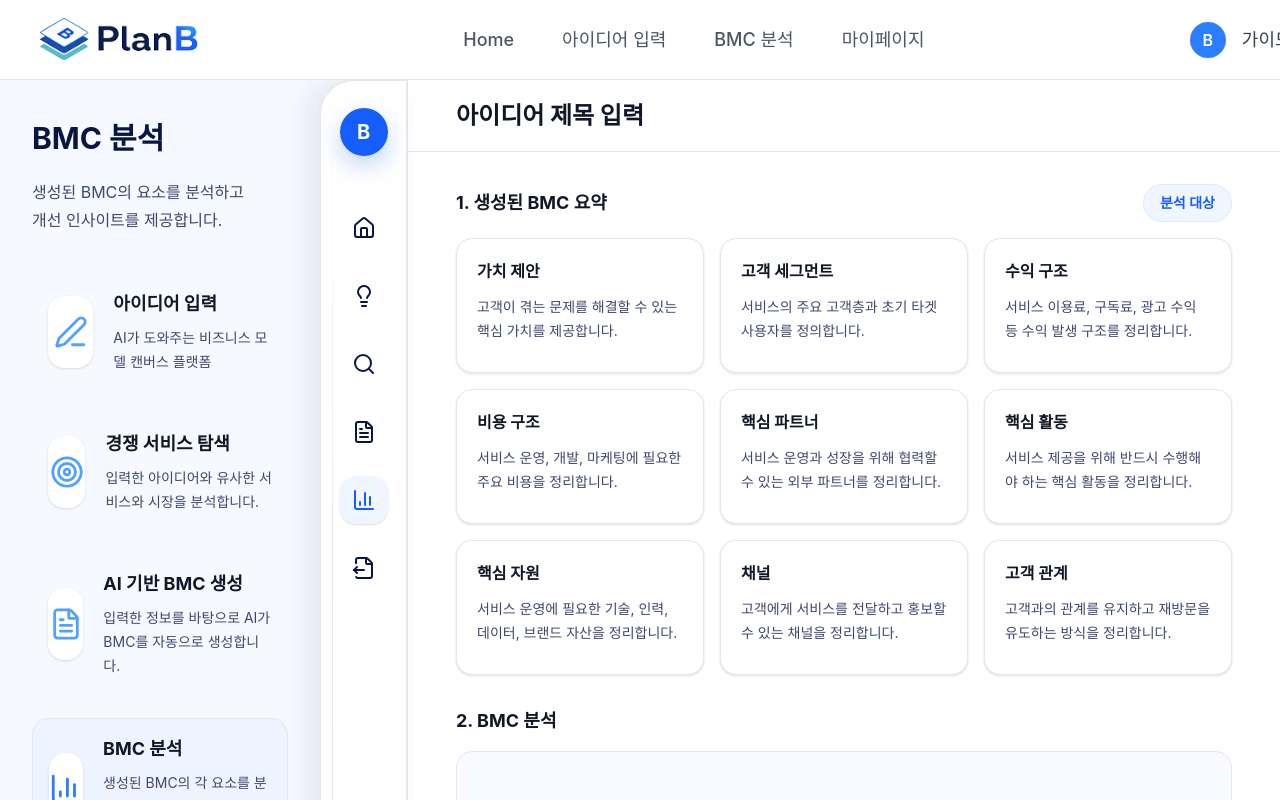
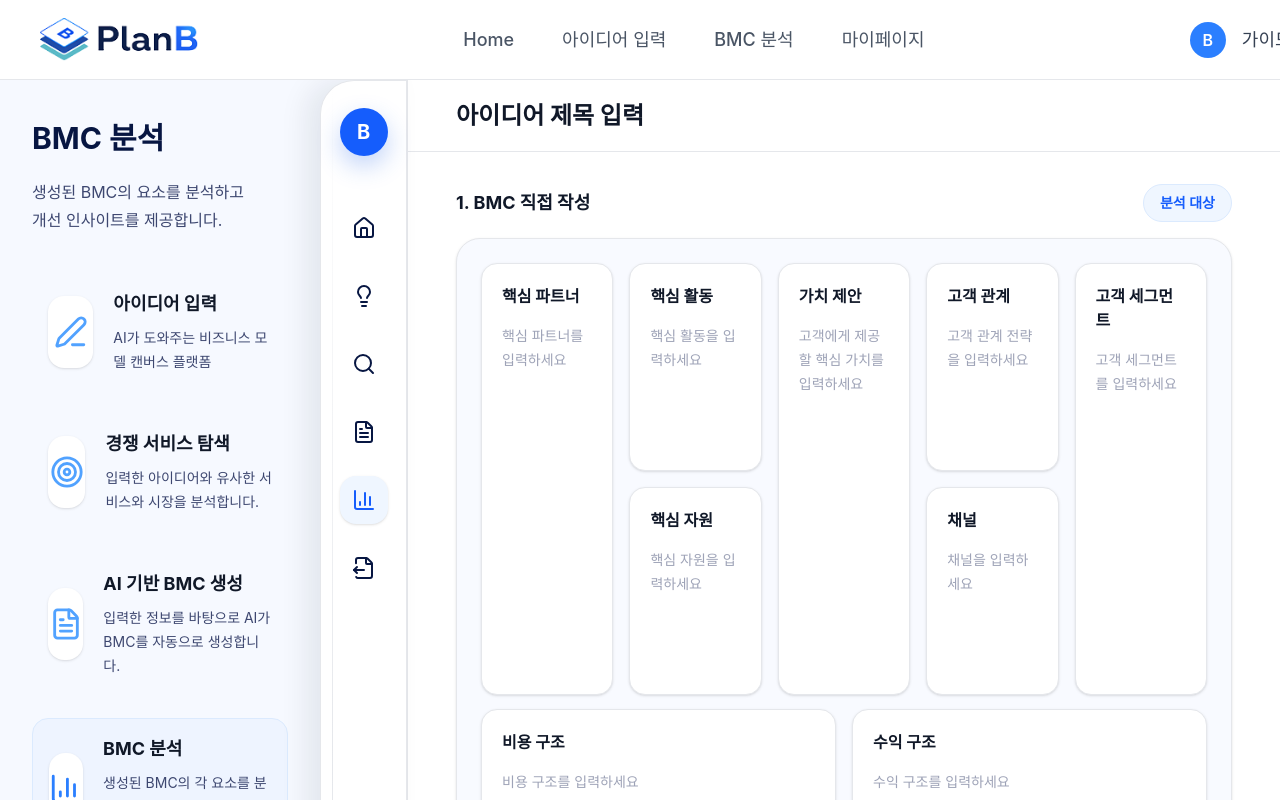
Before and after one commit to All-Around-Handsome/planB, a React (Vite) app: page /bmc/analyze in a window 1280 px wide. Shown: the top 800 px of the page. Built offline with nearby package versions, Linux system fonts and the light colour scheme; sample sign-in values are in the browser's storage.

Commit message:
BMC 분석 페이지 BMC 직접입력 수정

```diff
--- a/src/pages/BMCAnalyzePage.jsx
+++ b/src/pages/BMCAnalyzePage.jsx
@@ -50,6 +50,27 @@ function BMCAnalyzePage() {
     },
     analysisResult: null,
   };
+
+  const [activeSection, setActiveSection] = useState(null);
+
+  const getCardClass = (section) =>
+    `
+      rounded-2xl
+      bg-white
+      p-5
+      shadow-sm
+      transition-all
+      duration-200
+      border
+      ${
+        activeSection === section
+          ? "border-blue-500 ring-2 ring-blue-100 shadow-md"
+          : "border-gray-200"
+      }
+    `;
+
+  const handleFocus = (section) => setActiveSection(section);
+  const handleBlur = () => setActiveSection(null);
 
   const [isAnalyzing, setIsAnalyzing] = useState(false);
   const [hasAnalyzeResult, setHasAnalyzeResult] = useState(
@@ -176,7 +197,8 @@ function BMCAnalyzePage() {
             {/* 콘텐츠 */}
             <div className="flex-1 px-12 pt-8 pb-8">
               <div className="max-w-[1120px] h-full flex flex-col">
-                {/* 1. 생성된 BMC 요약 */}
+                {/* 1. 생성된 BMC 요약 (기존 BMC UI)*/}
+                {/*
                 <section className="mb-8">
                   <div className="flex items-center justify-between mb-4">
                     <h2 className="text-lg font-bold text-gray-900">
@@ -211,6 +233,155 @@ function BMCAnalyzePage() {
                         </p>
                       </div>
                     ))}
+                  </div>
+                </section>
+                */}
+
+                {/* 1. BMC 직접 작성 */}
+                <section className="mb-8">
+                  <div className="flex items-center justify-between mb-4">
+                    <h2 className="text-lg font-bold text-gray-900">
+                      1. BMC 직접 작성
+                    </h2>
+
+                    <span className="text-sm font-semibold text-blue-600 bg-blue-50 border border-blue-100 px-4 py-2 rounded-full">
+                      분석 대상
+                    </span>
+                  </div>
+
+                  {/* BMC Canvas UI */}
+                  <div className="rounded-3xl border border-gray-200 bg-[#F8FAFF] p-6 shadow-sm">
+                    {/* 상단 5열 영역 */}
+                    <div className="grid grid-cols-5 gap-4 h-[430px]">
+                      {/* Key Partners */}
+                      <div className={getCardClass("keyPartners")}>
+                        <h3 className="text-base font-bold text-gray-900 mb-4">
+                          핵심 파트너
+                        </h3>
+
+                        <textarea
+                          placeholder="핵심 파트너를 입력하세요"
+                          onFocus={() => handleFocus("keyPartners")}
+                          onBlur={handleBlur}
+                          className="w-full h-[320px] resize-none outline-none text-sm text-[#3D4770] leading-6"
+                        />
+                      </div>
+
+                      {/* Key Activities + Key Resources */}
+                      <div className="grid grid-rows-2 gap-4">
+                        <div className={getCardClass("keyActivities")}>
+                          <h3 className="text-base font-bold text-gray-900 mb-4">
+                            핵심 활동
+                          </h3>
+
+                          <textarea
+                            placeholder="핵심 활동을 입력하세요"
+                            onFocus={() => handleFocus("keyActivities")}
+                            onBlur={handleBlur}
+                            className="w-full h-[120px] resize-none outline-none text-sm text-[#3D4770] leading-6"
+                          />
+                        </div>
+
+                        <div className={getCardClass("keyResources")}>
+                          <h3 className="text-base font-bold text-gray-900 mb-4">
+                            핵심 자원
+                          </h3>
+
+                          <textarea
+                            placeholder="핵심 자원을 입력하세요"
+                            onFocus={() => handleFocus("keyResources")}
+                            onBlur={handleBlur}
+                            className="w-full h-[120px] resize-none outline-none text-sm text-[#3D4770] leading-6"
+                          />
+                        </div>
+                      </div>
+
+                      {/* Value Proposition */}
+                      <div className={getCardClass("valueProposition")}>
+                        <h3 className="text-base font-bold text-gray-900 mb-4">
+                          가치 제안
+                        </h3>
+
+                        <textarea
+                          placeholder="고객에게 제공할 핵심 가치를 입력하세요"
+                          onFocus={() => handleFocus("valueProposition")}
+                          onBlur={handleBlur}
+                          className="w-full h-[320px] resize-none outline-none text-sm text-[#3D4770] leading-6"
+                        />
+                      </div>
+
+                      {/* Customer Relationships + Channels */}
+                      <div className="grid grid-rows-2 gap-4">
+                        <div className={getCardClass("customerRelationships")}>
+                          <h3 className="text-base font-bold text-gray-900 mb-4">
+                            고객 관계
+                          </h3>
+
+                          <textarea
+                            placeholder="고객 관계 전략을 입력하세요"
+                            onFocus={() => handleFocus("customerRelationships")}
+                            onBlur={handleBlur}
+                            className="w-full h-[120px] resize-none outline-none text-sm text-[#3D4770] leading-6"
+                          />
+                        </div>
+
+                        <div className={getCardClass("channels")}>
+                          <h3 className="text-base font-bold text-gray-900 mb-4">
+                            채널
+                          </h3>
+
+                          <textarea
+                            placeholder="채널을 입력하세요"
+                            onFocus={() => handleFocus("channels")}
+                            onBlur={handleBlur}
+                            className="w-full h-[120px] resize-none outline-none text-sm text-[#3D4770] leading-6"
+                          />
+                        </div>
+                      </div>
+
+                      {/* Customer Segments */}
+                      <div className={getCardClass("customerSegments")}>
+                        <h3 className="text-base font-bold text-gray-900 mb-4">
+                          고객 세그먼트
+                        </h3>
+
+                        <textarea
+                          placeholder="고객 세그먼트를 입력하세요"
+                          onFocus={() => handleFocus("customerSegments")}
+                          onBlur={handleBlur}
+                          className="w-full h-[320px] resize-none outline-none text-sm text-[#3D4770] leading-6"
+                        />
+                      </div>
+                    </div>
+
+                    {/* Cost Structure / Revenue Streams */}
+                    <div className="grid grid-cols-2 gap-4 mt-4 h-[150px]">
+                      <div className={getCardClass("costStructure")}>
+                        <h3 className="text-base font-bold text-gray-900 mb-4">
+                          비용 구조
+                        </h3>
+
+                        <textarea
+                          placeholder="비용 구조를 입력하세요"
+                          onFocus={() => handleFocus("costStructure")}
+                          onBlur={handleBlur}
+                          className="w-full h-[70px] resize-none outline-none text-sm text-[#3D4770] leading-6"
+                        />
+                      </div>
+
+                      <div className={getCardClass("revenueStreams")}>
+                        <h3 className="text-base font-bold text-gray-900 mb-4">
+                          수익 구조
+                        </h3>
+
+                        <textarea
+                          placeholder="수익 구조를 입력하세요"
+                          onFocus={() => handleFocus("revenueStreams")}
+                          onBlur={handleBlur}
+                          className="w-full h-[70px] resize-none outline-none text-sm text-[#3D4770] leading-6"
+                        />
+                      </div>
+                    </div>
                   </div>
                 </section>
 
```
